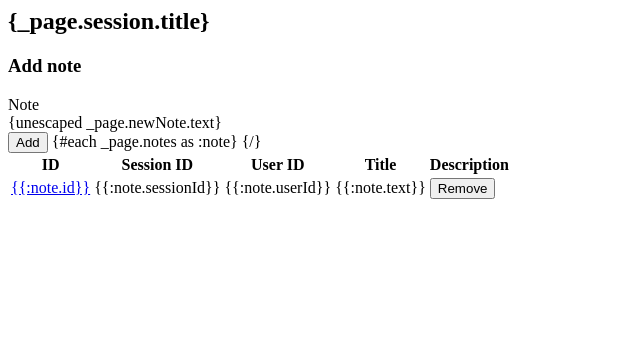
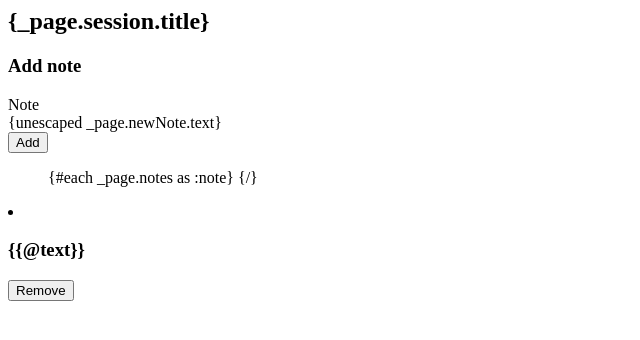
Before and after one commit to nategk/ideapp, a website: page views/app/session.html in a window 1280 px wide. Shown: the whole page, without its empty margins (0-640 px from the left). Drawn offline with Linux system fonts and the light colour scheme.

```diff
--- a/lib/server/index.js
+++ b/lib/server/index.js
@@ -55,7 +55,7 @@
   // Respond to requests for application script bundles
   .use(app.scripts(store))
   // Serve static files from the public directory
-  // .use(express.static(__dirname + '/../../public'))
+  .use(express.static(__dirname + '/../../public'))
 
   // Add browserchannel client-side scripts to model bundles created by store,
   // and return middleware for responding to remote client messages
--- a/views/app/session.html
+++ b/views/app/session.html
@@ -7,26 +7,16 @@
     <section contenteditable="true">{unescaped _page.newNote.text}</section>
     <button type="submit" x-bind="click: note.add">Add</button>
 
-    <table>
-      <thead>
-        <tr>
-          <th>ID</th>
-          <th>Session ID</th>
-          <th>User ID</th>
-          <th>Title</th>
-          <th>Description</th>
-        </tr>
-      </thead>
-      <tbody>
-        {#each _page.notes as :note}
-          <tr>
-            <td><a href="/note/{{:note.id}}">{{:note.id}}</td>
-            <td>{{:note.sessionId}}</td>
-            <td>{{:note.userId}}</td>
-            <td>{{:note.text}}</td>
-            <td><button x-bind="click: note.remove">Remove</button></td>
-          </tr>
-        {/}
-      </tbody>
-    </table>
+    <ul class="notes">
+      {#each _page.notes as :note}
+        <app:note text="{{:note.text}}" id="{{:note.id}}" sessionid="{{:note.sessionId}}" userid="{{:note.userId}}" datecreated="{{:note.dateCreated}}">
+      {/}
+    </ul>
+
   </article>
+
+<note:>
+  <li id="{{@id}}" class="{{@title}}" userid="{{@userid}}" sessionid="{{@sessionid}}" datecreated="{{@datecreated}}">
+    <h3>{{@text}}</h3>
+    <button x-bind="click: note.remove">Remove</button>
+  </li>
```
Also changed, not shown: styles/app/index.less (+10 -0 lines), views/app/index.html (+2 -1 lines), public/goodideas.svg (added), 1 other file.
